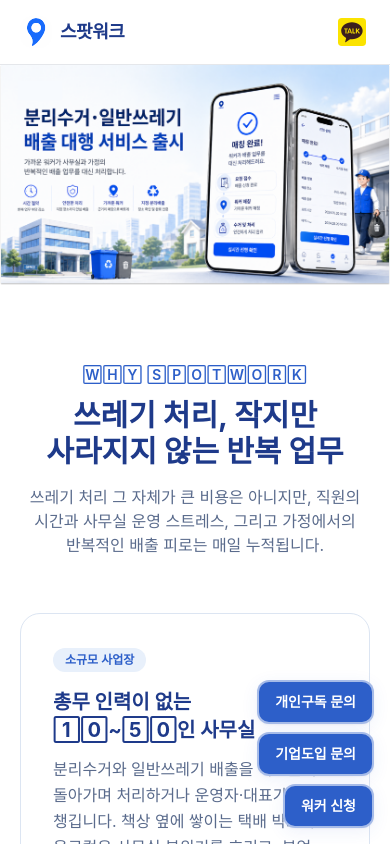
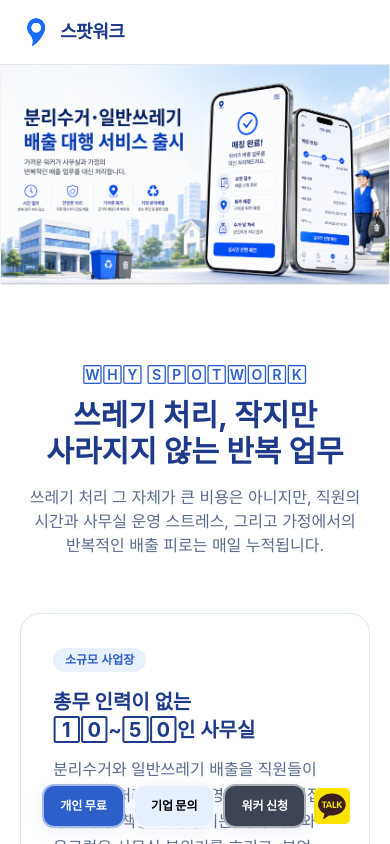
Before and after one commit to exceed96/spotwork, a Next.js app: page / in a window 390 px wide. Shown: the top 844 px of the page. Built offline with nearby package versions, Linux system fonts and the light colour scheme; no server answers; a web font is replaced by a local one.

Commit message:
feat: ui 수정

```diff
--- a/src/components/layout/Header.tsx
+++ b/src/components/layout/Header.tsx
@@ -25,25 +25,25 @@
           </Link>
           <nav className="ml-2 flex flex-1 items-center justify-end gap-2" aria-label="주요 내비게이션">
             <ButtonLink
-              href="/worker"
-              gaEventName="worker_apply"
+              href="/b2c"
+              gaEventName="b2c_inquiry"
               className="hidden h-11 whitespace-nowrap px-5 text-sm sm:inline-flex"
             >
-              워커 신청
+              <b>개인 무료</b>
             </ButtonLink>
             <ButtonLink
               href="/b2b"
               gaEventName="b2b_inquiry"
-              className="hidden h-11 whitespace-nowrap px-5 text-sm sm:inline-flex"
+              className="hidden h-11 whitespace-nowrap px-5 text-sm sm:inline-flex bg-[rgba(230,239,253)] text-black"
             >
-              기업도입 문의
+              <b>기업 문의</b>
             </ButtonLink>
             <ButtonLink
-              href="/b2c"
-              gaEventName="b2c_inquiry"
-              className="hidden h-11 whitespace-nowrap px-5 text-sm sm:inline-flex"
+              href="/worker"
+              gaEventName="worker_apply"
+              className="hidden h-11 whitespace-nowrap px-5 text-sm sm:inline-flex bg-[rgba(61,69,85)]"
             >
-              개인구독 문의
+              <b>워커 신청</b>
             </ButtonLink>
             <ButtonLink
               href="https://open.kakao.com/o/gILV3Bsi"
@@ -57,36 +57,51 @@
                 alt=""
                 width={32}
                 height={32}
-                className="h-7 w-7 sm:h-8 sm:w-8"
+                className="hidden h-7 w-7 sm:block sm:h-8 sm:w-8"
               />
             </ButtonLink>
           </nav>
         </Container>
       </header>
       <div
-        className="fixed bottom-4 right-4 z-40 flex flex-col items-end gap-2 sm:hidden"
+        className="fixed bottom-4 right-10 z-40 flex items-center gap-2 sm:hidden"
         aria-label="모바일 빠른 문의"
       >
         <ButtonLink
           href="/b2c"
           gaEventName="b2c_inquiry"
-          className="h-11 animate-float-border-soft whitespace-nowrap border-2 border-white px-4 text-sm shadow-soft motion-reduce:animate-none"
+          className="h-11 animate-float-border-soft whitespace-nowrap border-2 border-white px-4 text-xs sm:text-sm shadow-soft motion-reduce:animate-none"
         >
-          개인구독 문의
+          <b>개인 무료</b>
         </ButtonLink>
         <ButtonLink
           href="/b2b"
           gaEventName="b2b_inquiry"
-          className="h-11 animate-float-border-soft whitespace-nowrap border-2 border-white px-4 text-sm shadow-soft motion-reduce:animate-none"
+          className="h-11 animate-float-border-soft whitespace-nowrap border-2 border-white px-4 text-xs sm:text-sm shadow-soft motion-reduce:animate-none bg-[rgba(230,239,253)] text-black"
         >
-          기업도입 문의
+          <b>기업 문의</b>
         </ButtonLink>
         <ButtonLink
           href="/worker"
           gaEventName="worker_apply"
-          className="h-11 animate-float-border-soft whitespace-nowrap border-2 border-white px-4 text-sm shadow-soft motion-reduce:animate-none"
+          className="h-11 animate-float-border-soft whitespace-nowrap border-2 border-white px-4 text-xs sm:text-sm shadow-soft motion-reduce:animate-none bg-[rgba(61,69,85)]"
         >
-          워커 신청
+          <b>워커 신청</b>
+        </ButtonLink>
+        <ButtonLink
+          href="https://open.kakao.com/o/gILV3Bsi"
+          variant="ghost"
+          gaEventName="apply_free_trial"
+          className="h-9 w-9 shrink-0 px-0 sm:h-11 sm:w-11 "
+          aria-label="카카오톡 문의"
+        >
+          <Image
+            src="/kakaotalk.svg"
+            alt=""
+            width={32}
+            height={32}
+            className="h-12 w-12 sm:h-8 sm:w-8"
+          />
         </ButtonLink>
       </div>
     </>
```
